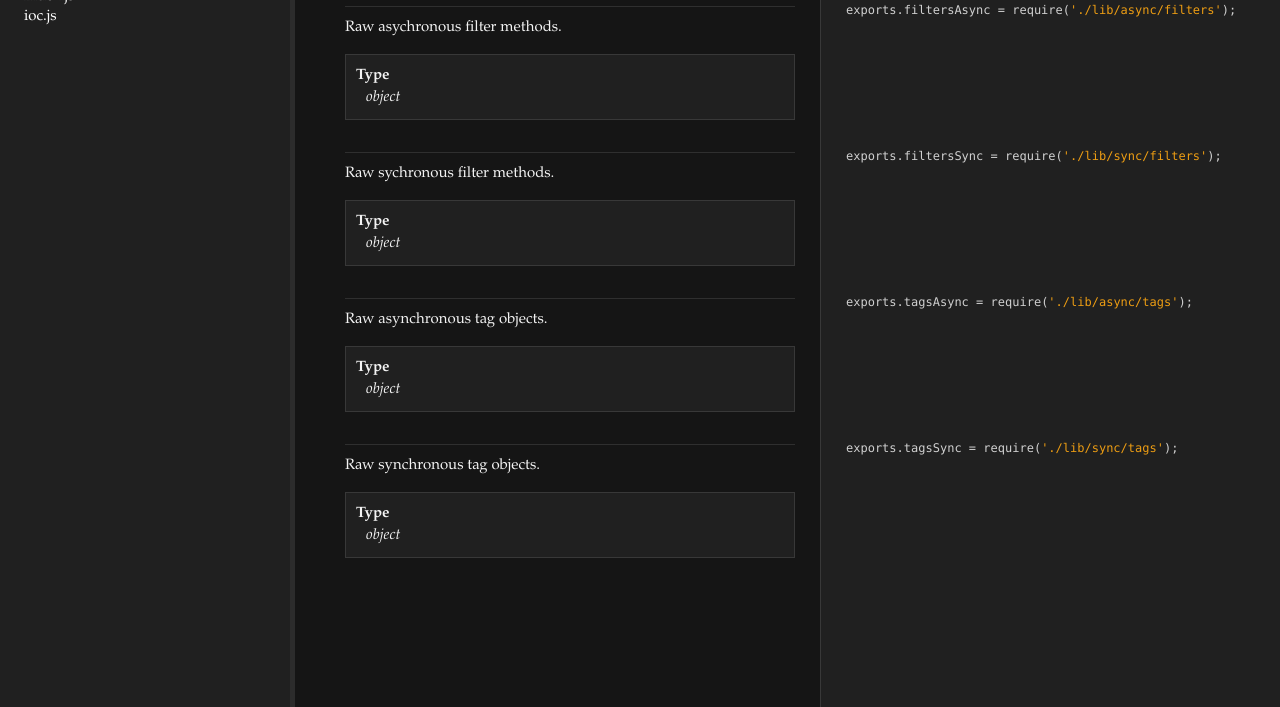
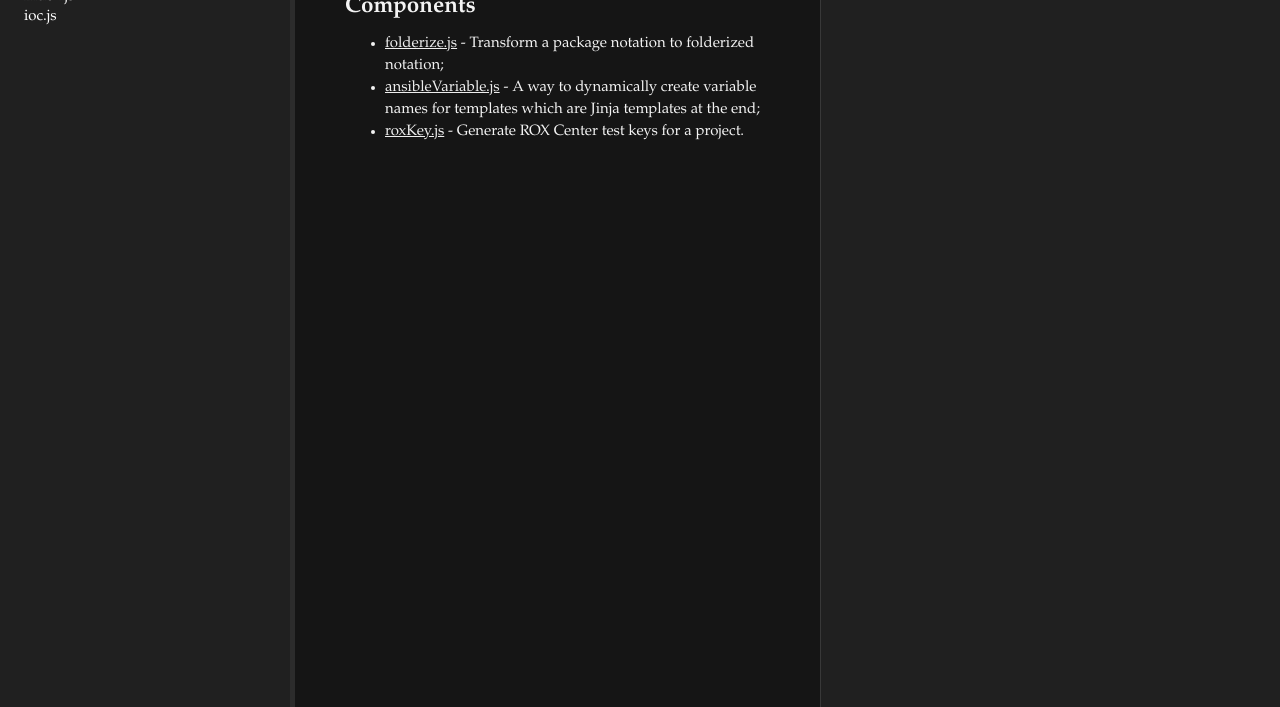
Before and after one commit to lotaris/project-scaffolder-extras, a website: page annotated/index.js.html in a window 1280 px wide. Shown: the part 93-800 px from the top of the page. Drawn offline with Linux system fonts and the light colour scheme.

Commit message:
Updated annotated source

```diff
--- a/annotated/index.js.html
+++ b/annotated/index.js.html
@@ -18,6 +18,12 @@
     </div>
     <div id="tree"></div>
     <div id="headings">
+      <div class="heading h1">
+        <a href="#project%20scaffolder%20extras">Project Scaffolder Extras</a>
+      </div>
+      <div class="heading h2">
+        <a href="#components">Components</a>
+      </div>
     </div>
   </div>
   <div id="sidebar-toggle"></div>
@@ -26,108 +32,30 @@
   <tbody>
       <tr>
         <td class="docs">
-          <h1>index.js</h1>
-        </td>
-        <td class="code highlight"></td>
-      </tr>
-      <tr>
-        <td class="docs">
-<div class="pilwrap">
-  <a class="pilcrow" href="#section-1" id="section-1">&#182;</a>
+<div class="pilwrap" id="project%20scaffolder%20extras">
+  <h1>
+    <a href="#project%20scaffolder%20extras" name="project%20scaffolder%20extras" class="pilcrow">&#182;</a>
+    Project Scaffolder Extras
+  </h1>
 </div>
-<div class="dox">
-  <div class="summary"><p>Raw asychronous filter methods.</p>
-  </div>
-  <div class="body">
-  </div>
-  <div class="details">
-    <div class="dox_tag_title">Type</div>
-    <div class="dox_tag_detail">
-      <span class="dox_type">object
-</span>
-    </div>
-  </div>
-</div>
-        </td>
-        <td class="code highlight"><div class="highlight"><pre><span class="nx">exports</span><span class="p">.</span><span class="nx">filtersAsync</span> <span class="o">=</span> <span class="nx">require</span><span class="p">(</span><span class="s1">&#39;./lib/async/filters&#39;</span><span class="p">);</span>
 
 
-</pre></div>
-        </td>
-      </tr>
-      <tr>
-        <td class="docs">
-<div class="pilwrap">
-  <a class="pilcrow" href="#section-2" id="section-2">&#182;</a>
+
+<div class="pilwrap" id="components">
+  <h2>
+    <a href="#components" name="components" class="pilcrow">&#182;</a>
+    Components
+  </h2>
 </div>
-<div class="dox">
-  <div class="summary"><p>Raw sychronous filter methods.</p>
-  </div>
-  <div class="body">
-  </div>
-  <div class="details">
-    <div class="dox_tag_title">Type</div>
-    <div class="dox_tag_detail">
-      <span class="dox_type">object
-</span>
-    </div>
-  </div>
-</div>
+
+
+<ul>
+<li><a href="sync/filters/folderize.js.html">folderize.js</a> - Transform a package notation to folderized notation;</li>
+<li><a href="sync/filters/ansibleVariable.js.html">ansibleVariable.js</a> - A way to dynamically create variable names for templates which are Jinja templates at the end;</li>
+<li><a href="async/filters/roxKey.html">roxKey.js</a> - Generate ROX Center test keys for a project.</li>
+</ul>
         </td>
         <td class="code highlight"><div class="highlight"><pre>
-<span class="nx">exports</span><span class="p">.</span><span class="nx">filtersSync</span> <span class="o">=</span> <span class="nx">require</span><span class="p">(</span><span class="s1">&#39;./lib/sync/filters&#39;</span><span class="p">);</span>
-
-
-</pre></div>
-        </td>
-      </tr>
-      <tr>
-        <td class="docs">
-<div class="pilwrap">
-  <a class="pilcrow" href="#section-3" id="section-3">&#182;</a>
-</div>
-<div class="dox">
-  <div class="summary"><p>Raw asynchronous tag objects.</p>
-  </div>
-  <div class="body">
-  </div>
-  <div class="details">
-    <div class="dox_tag_title">Type</div>
-    <div class="dox_tag_detail">
-      <span class="dox_type">object
-</span>
-    </div>
-  </div>
-</div>
-        </td>
-        <td class="code highlight"><div class="highlight"><pre>
-<span class="nx">exports</span><span class="p">.</span><span class="nx">tagsAsync</span> <span class="o">=</span> <span class="nx">require</span><span class="p">(</span><span class="s1">&#39;./lib/async/tags&#39;</span><span class="p">);</span>
-
-
-</pre></div>
-        </td>
-      </tr>
-      <tr>
-        <td class="docs">
-<div class="pilwrap">
-  <a class="pilcrow" href="#section-4" id="section-4">&#182;</a>
-</div>
-<div class="dox">
-  <div class="summary"><p>Raw synchronous tag objects.</p>
-  </div>
-  <div class="body">
-  </div>
-  <div class="details">
-    <div class="dox_tag_title">Type</div>
-    <div class="dox_tag_detail">
-      <span class="dox_type">object
-</span>
-    </div>
-  </div>
-</div>
-        </td>
-        <td class="code highlight"><div class="highlight"><pre>
-<span class="nx">exports</span><span class="p">.</span><span class="nx">tagsSync</span> <span class="o">=</span> <span class="nx">require</span><span class="p">(</span><span class="s1">&#39;./lib/sync/tags&#39;</span><span class="p">);</span>
 </pre></div>
         </td>
       </tr>
```
